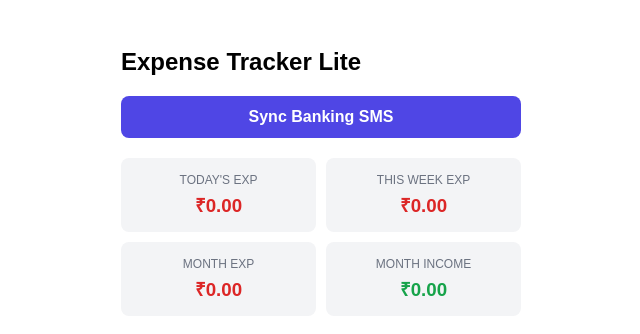
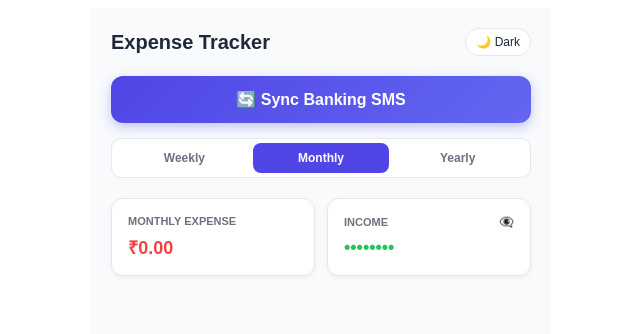
Before and after one commit to dawg-codes/Expense-tracker-lite, a React (Vite) app: page / in a window 1280 px wide. Shown: the top 334 px of the page, without its empty margins (319-959 px from the left). Built offline with nearby package versions, Linux system fonts and the light colour scheme; the HTML template or start-up script is replaced by a standard one; what @capacitor/core would draw is missing.

Commit message:
Refactor SMS parsing and enhance UI features

```diff
--- a/src/App.tsx
+++ b/src/App.tsx
@@ -5,137 +5,229 @@ const SMSInboxReader = registerPlugin<any>('SMSInboxReader');
 
 export default function App() {
   const [loading, setLoading] = useState(false);
-  const [error, setError] = useState<string | null>(null);
+  const [toast, setToast] = useState<{ message: string; type: 'error' | 'success' | 'info' } | null>(null);
   const [smsList, setSmsList] = useState<any[]>([]);
+  const [filterMode, setFilterMode] = useState<'weekly' | 'monthly' | 'yearly'>('monthly');
+  const [isDarkMode, setIsDarkMode] = useState(false);
+  const [isIncomeMasked, setIsIncomeMasked] = useState(true);
+
   const [metrics, setMetrics] = useState({
-    todayExp: 0,
-    weekExp: 0,
-    monthExp: 0,
-    monthIncome: 0
+    expense: 0,
+    income: 0
   });
 
-  const parseSMSAndCalculateMetrics = (messages: any[]) => {
-    let mExp = 0;
-    let mInc = 0;
-    let tExp = 0;
-    let wExp = 0;
+  const showToast = (message: string, type: 'error' | 'success' | 'info' = 'info') => {
+    setToast({ message, type });
+    setTimeout(() => setToast(null), 4000);
+  };
+
+  const filterAndCalculate = (messages: any[], mode: string) => {
+    const now = new Date().getTime();
+    let filteredExp = 0;
+    let filteredInc = 0;
 
     messages.forEach((sms) => {
       const body = (sms.body || '').toLowerCase();
 
-      // Improved regex to handle "Rs 72", "Rs.72", "INR 72", "₹72" with or without spaces
+      // Skip balance check texts to prevent inflating amounts
+      if (body.includes('avl bal') || body.includes('available balance')) return;
+
+      // Extract amount following currency keywords
       const match = body.match(/(?:rs\.?|inr|₹)\s*([\d,]+\.?\d*)/i);
       if (match && match[1]) {
         const amount = parseFloat(match[1].replace(/,/g, ''));
-        if (!isNaN(amount) && amount > 0) {
-          // Check if it's an expense or income transaction
+        if (!isNaN(amount) && amount > 0 && amount < 500000) { // Safety ceiling to ignore account numbers
+
+          // Approximate date filtering based on message timestamp if available
+          const smsDate = sms.date ? new Date(sms.date).getTime() : now;
+          const diffDays = (now - smsDate) / (1000 * 60 * 60 * 24);
+
+          let matchesTimeframe = true;
+          if (mode === 'weekly' && diffDays > 7) matchesTimeframe = false;
+          if (mode === 'monthly' && diffDays > 30) matchesTimeframe = false;
+          if (mode === 'yearly') {
+            const smsYear = new Date(smsDate).getFullYear();
+            const currentYear = new Date().getFullYear();
+            if (smsYear !== currentYear) matchesTimeframe = false;
+          }
+
+          if (matchesTimeframe) {
             if (body.includes('debited') || body.includes('spent') || body.includes('paid') || body.includes('sent') || body.includes('dr')) {
-            mExp += amount;
-            tExp += amount;
-            wExp += amount;
+              filteredExp += amount;
             } else if (body.includes('credited') || body.includes('received') || body.includes('deposited') || body.includes('cr')) {
-            mInc += amount;
+              filteredInc += amount;
+            }
           }
         }
       }
     });
 
-    console.log('Calculated Metrics ->', { mExp, mInc, tExp, wExp });
-
     setMetrics({
-      todayExp: tExp,
-      weekExp: wExp,
-      monthExp: mExp,
-      monthIncome: mInc
+      expense: filteredExp,
+      income: filteredInc
     });
   };
 
   const syncSMS = async () => {
     setLoading(true);
-    setError(null);
-
     try {
       if (SMSInboxReader.requestPermissions) {
         await SMSInboxReader.requestPermissions();
       }
 
       const result = await SMSInboxReader.getSMSList({});
-      console.log('SMS Data received:', result);
-
       const messages = result.smsList || result.messages || [];
       setSmsList(messages);
 
       if (messages.length > 0) {
-        parseSMSAndCalculateMetrics(messages);
+        filterAndCalculate(messages, filterMode);
+        showToast(`Successfully synced ${messages.length} messages!`, 'success');
       } else {
-        setError('Connected, but no SMS messages were found.');
+        showToast('No SMS messages found in inbox.', 'info');
       }
     } catch (err: any) {
-      console.error('Error reading SMS:', err);
-      setError(err.message || 'Failed to read SMS inbox.');
+      showToast(err.message || 'Failed to read SMS inbox.', 'error');
     } finally {
       setLoading(false);
     }
   };
 
+  const handleFilterChange = (mode: 'weekly' | 'monthly' | 'yearly') => {
+    setFilterMode(mode);
+    if (smsList.length > 0) {
+      filterAndCalculate(smsList, mode);
+    }
+  };
+
+  // Theme colors
+  const theme = {
+    bg: isDarkMode ? '#121212' : '#f8fafc',
+    cardBg: isDarkMode ? '#1e1e1e' : '#ffffff',
+    text: isDarkMode ? '#f3f4f6' : '#1f2937',
+    subText: isDarkMode ? '#9ca3af' : '#6b7280',
+    border: isDarkMode ? '#2d2d2d' : '#e5e7eb'
+  };
+
   return (
-    <div style={{ padding: '20px', fontFamily: 'sans-serif', maxWidth: '400px', margin: 'auto' }}>
-      <h2>Expense Tracker Lite</h2>
+    <div style={{ padding: '20px', fontFamily: 'sans-serif', maxWidth: '420px', margin: 'auto', background: theme.bg, minHeight: '100vh', color: theme.text, transition: 'all 0.3s ease' }}>
 
+      {/* Header & Toggles */}
+      <div style={{ display: 'flex', justifyContent: 'space-between', alignItems: 'center', marginBottom: '20px' }}>
+        <h2 style={{ margin: 0, fontSize: '20px' }}>Expense Tracker</h2>
+        <div style={{ display: 'flex', gap: '8px' }}>
+          <button
+            onClick={() => setIsDarkMode(!isDarkMode)}
+            style={{ padding: '6px 10px', borderRadius: '20px', border: `1px solid ${theme.border}`, background: theme.cardBg, color: theme.text, cursor: 'pointer', fontSize: '12px' }}
+          >
+            {isDarkMode ? '☀️ Light' : '🌙 Dark'}
+          </button>
+        </div>
+      </div>
+
+      {/* Toast Notification */}
+      {toast && (
+        <div style={{
+          padding: '12px',
+          borderRadius: '8px',
+          marginBottom: '15px',
+          background: toast.type === 'error' ? '#fee2e2' : toast.type === 'success' ? '#d1fae5' : '#e0e7ff',
+          color: toast.type === 'error' ? '#991b1b' : toast.type === 'success' ? '#065f46' : '#3730a3',
+          fontSize: '13px',
+          fontWeight: 'bold',
+          textAlign: 'center',
+          boxShadow: '0 4px 6px rgba(0,0,0,0.1)'
+        }}>
+          {toast.message}
+        </div>
+      )}
+
+      {/* Sync Button */}
       <button
         onClick={syncSMS}
         style={{
           width: '100%',
-          padding: '12px',
-          backgroundColor: '#4f46e5',
+          padding: '14px',
+          background: 'linear-gradient(135deg, #4f46e5 0%, #6366f1 100%)',
           color: 'white',
           border: 'none',
-          borderRadius: '8px',
+          borderRadius: '12px',
           fontSize: '16px',
           fontWeight: 'bold',
           cursor: 'pointer',
-          marginBottom: '20px'
+          boxShadow: '0 4px 12px rgba(79, 70, 229, 0.3)',
+          marginBottom: '15px'
         }}
       >
-        {loading ? 'Syncing SMS...' : 'Sync Banking SMS'}
+        {loading ? 'Analyzing SMS...' : '🔄 Sync Banking SMS'}
       </button>
 
-      {error && (
-        <p style={{ color: '#dc2626', fontSize: '13px', textAlign: 'center', marginBottom: '15px' }}>
-          {error}
-        </p>
-      )}
-
-      {/* Metrics Dashboard */}
-      <div style={{ display: 'grid', gridTemplateColumns: '1fr 1fr', gap: '10px', marginBottom: '20px' }}>
-        <div style={{ padding: '15px', background: '#f3f4f6', borderRadius: '8px', textAlign: 'center' }}>
-          <p style={{ margin: 0, fontSize: '12px', color: '#6b7280' }}>TODAY'S EXP</p>
-          <h3 style={{ margin: '5px 0 0', color: '#dc2626' }}>₹{metrics.todayExp.toFixed(2)}</h3>
-        </div>
-        <div style={{ padding: '15px', background: '#f3f4f6', borderRadius: '8px', textAlign: 'center' }}>
-          <p style={{ margin: 0, fontSize: '12px', color: '#6b7280' }}>THIS WEEK EXP</p>
-          <h3 style={{ margin: '5px 0 0', color: '#dc2626' }}>₹{metrics.weekExp.toFixed(2)}</h3>
-        </div>
-        <div style={{ padding: '15px', background: '#f3f4f6', borderRadius: '8px', textAlign: 'center' }}>
-          <p style={{ margin: 0, fontSize: '12px', color: '#6b7280' }}>MONTH EXP</p>
-          <h3 style={{ margin: '5px 0 0', color: '#dc2626' }}>₹{metrics.monthExp.toFixed(2)}</h3>
-        </div>
-        <div style={{ padding: '15px', background: '#f3f4f6', borderRadius: '8px', textAlign: 'center' }}>
-          <p style={{ margin: 0, fontSize: '12px', color: '#6b7280' }}>MONTH INCOME</p>
-          <h3 style={{ margin: '5px 0 0', color: '#16a34a' }}>₹{metrics.monthIncome.toFixed(2)}</h3>
-        </div>
+      {/* Timeframe Filter Selector */}
+      <div style={{ display: 'flex', background: theme.cardBg, padding: '4px', borderRadius: '10px', border: `1px solid ${theme.border}`, marginBottom: '20px' }}>
+        {(['weekly', 'monthly', 'yearly'] as const).map((mode) => (
+          <button
+            key={mode}
+            onClick={() => handleFilterChange(mode)}
+            style={{
+              flex: 1,
+              padding: '8px',
+              border: 'none',
+              borderRadius: '8px',
+              background: filterMode === mode ? '#4f46e5' : 'transparent',
+              color: filterMode === mode ? '#ffffff' : theme.subText,
+              fontWeight: 'bold',
+              fontSize: '12px',
+              cursor: 'pointer',
+              textTransform: 'capitalize',
+              transition: 'all 0.2s'
+            }}
+          >
+            {mode}
+          </button>
+        ))}
       </div>
 
+      {/* Metrics Grid */}
+      <div style={{ display: 'grid', gridTemplateColumns: '1fr 1fr', gap: '12px', marginBottom: '25px' }}>
+
+        {/* Expense Card */}
+        <div style={{ padding: '16px', background: theme.cardBg, borderRadius: '12px', border: `1px solid ${theme.border}`, boxShadow: '0 2px 4px rgba(0,0,0,0.05)' }}>
+          <p style={{ margin: 0, fontSize: '11px', color: theme.subText, fontWeight: 'bold' }}>{filterMode.toUpperCase()} EXPENSE</p>
+          <h3 style={{ margin: '8px 0 0', color: '#ef4444', fontSize: '18px' }}>₹{metrics.expense.toFixed(2)}</h3>
+        </div>
+
+        {/* Income Card with Privacy Mask Toggle */}
+        <div style={{ padding: '16px', background: theme.cardBg, borderRadius: '12px', border: `1px solid ${theme.border}`, boxShadow: '0 2px 4px rgba(0,0,0,0.05)', position: 'relative' }}>
+          <div style={{ display: 'flex', justifyContent: 'space-between', alignItems: 'center' }}>
+            <p style={{ margin: 0, fontSize: '11px', color: theme.subText, fontWeight: 'bold' }}>INCOME</p>
+            <button
+              onClick={() => setIsIncomeMasked(!isIncomeMasked)}
+              style={{ background: 'none', border: 'none', cursor: 'pointer', fontSize: '12px', padding: 0 }}
+              title="Toggle Privacy Mask"
+            >
+              {isIncomeMasked ? '👁️‍🗨️' : '👁️'}
+            </button>
+          </div>
+          <h3 style={{ margin: '8px 0 0', color: '#22c55e', fontSize: '18px' }}>
+            {isIncomeMasked ? '••••••••' : `₹{metrics.income.toFixed(2)}`}
+          </h3>
+        </div>
+
+      </div>
+
+      {/* SMS Log Preview */}
       {smsList.length > 0 && (
-        <div style={{ background: '#f9fafb', padding: '10px', borderRadius: '8px', maxHeight: '200px', overflowY: 'auto' }}>
-          <p style={{ fontSize: '12px', fontWeight: 'bold', margin: '0 0 5px' }}>Found {smsList.length} messages:</p>
+        <div style={{ background: theme.cardBg, padding: '12px', borderRadius: '12px', border: `1px solid ${theme.border}` }}>
+          <p style={{ fontSize: '12px', fontWeight: 'bold', margin: '0 0 10px', color: theme.subText }}>Scanned Messages ({smsList.length})</p>
+          <div style={{ maxHeight: '220px', overflowY: 'auto' }}>
             {smsList.map((sms, i) => (
-            <div key={i} style={{ fontSize: '11px', borderBottom: '1px solid #e5e7eb', padding: '5px 0' }}>
-              <strong>{sms.sender || sms.address}:</strong> {sms.body}
+              <div key={i} style={{ fontSize: '11px', borderBottom: `1px solid ${theme.border}`, padding: '8px 0', color: theme.text }}>
+                <strong style={{ color: '#6366f1' }}>{sms.sender || sms.address}:</strong> {sms.body}
               </div>
             ))}
           </div>
+        </div>
       )}
+
     </div>
   );
 }
```
Lines whose indentation alone changed are shown as unchanged.
